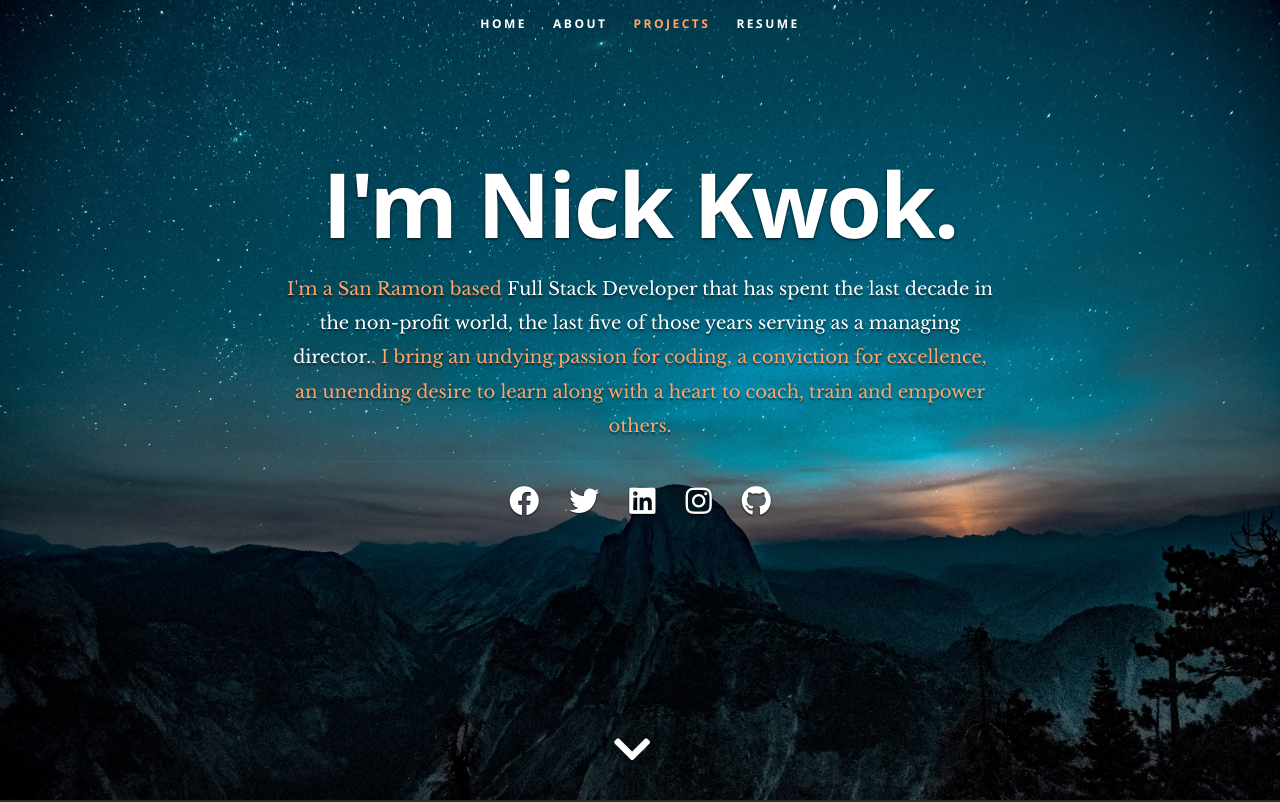
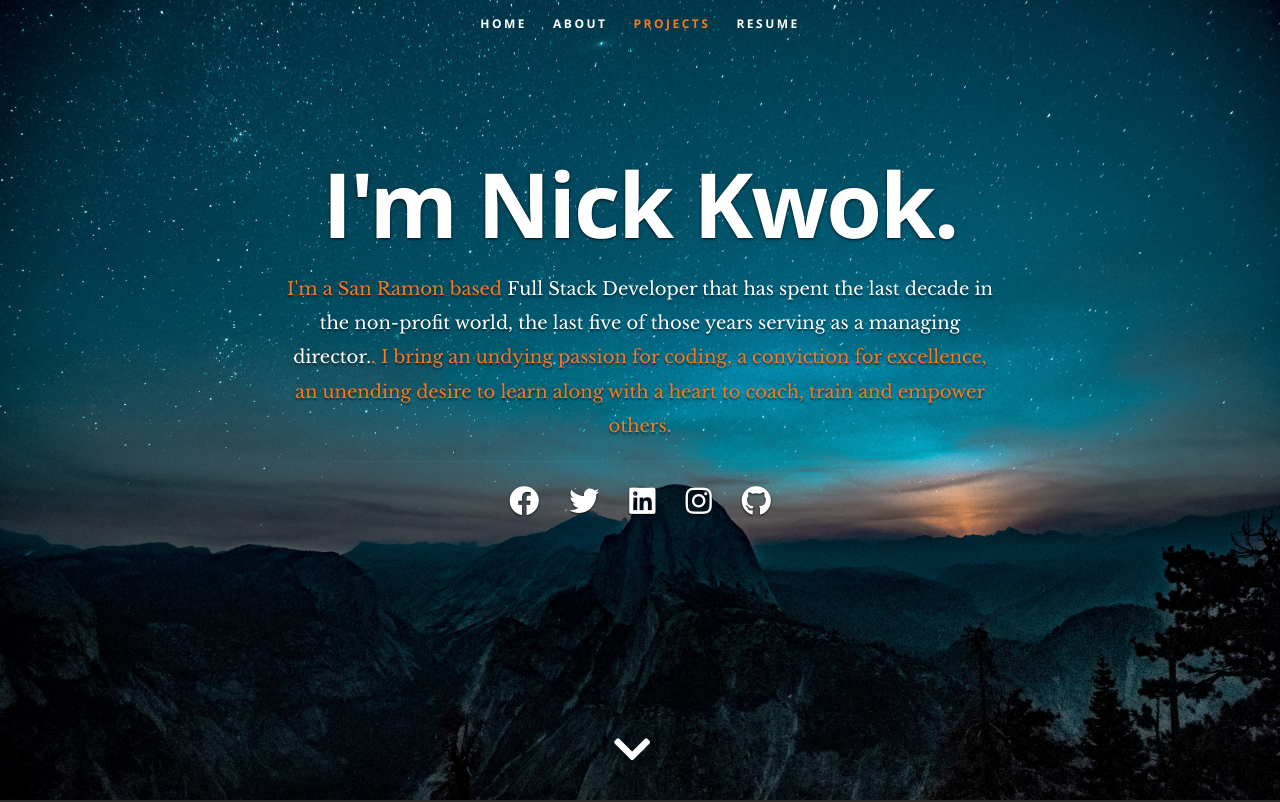
Before and after one commit to nwkwok/cv, a React (Create React App) app: page / in a window 1280 px wide. Shown: the top 802 px of the page. Built offline with nearby package versions, Linux system fonts and the light colour scheme.

Commit message:
adjust header colors

```diff
--- a/public/css/layout.css
+++ b/public/css/layout.css
@@ -67,7 +67,7 @@ header .banner-text h1 {
 }
 header .banner-text h3 {
    font: 18px/1.9em 'librebaskerville-regular', serif;
-   color: #ffa56a;
+   color: #fa7720;
    margin: 0 auto;
    width: 70%;
    text-shadow: 0px 2px 2px rgba(0, 0, 0, .5);
@@ -182,7 +182,7 @@ ul#nav li a {
 }
 
 ul#nav li a:active { background-color: transparent !important; }
-ul#nav li.current a { color: #ffa56a; }
+ul#nav li.current a { color: #fa7720; }
 
 
 /* ------------------------------------------------------------------ */
--- a/src/Components/Resume.js
+++ b/src/Components/Resume.js
@@ -64,11 +64,11 @@ class Resume extends Component {
                 <li><FontAwesome fa="fab fa-react fa-8x" skillname="React + Redux"/></li>
                 <li><FontAwesome fa="fab fa-github fa-8x" skillname="Git + GitHub"/></li>
                 <li><FontAwesome fa="fab fa-css3-alt fa-8x" skillname="CSS3"/></li>
-                <li><FontAwesome fa="fab fa-wordpress-simple fa-6x" skillname="WordPress"/></li>
-                <li><FontAwesome fa="fab fa-sass fa-6x" skillname="SASS/SCSS"/></li>
+                <li><FontAwesome fa="fab fa-wordpress-simple fa-8x" skillname="WordPress"/></li>
+                <li><FontAwesome fa="fab fa-sass fa-7x" skillname="SASS/SCSS"/></li>
                 <li><FontAwesome fa="fab fa-js fa-8x" skillname="JS + jQuery"/></li>
                 <li><FontAwesome fa="fab fa-node-js fa-8x" skillname="Node"/></li>
-                <li><FontAwesome fa="fab fa-php fa-6x" skillname="PHP"/></li>
+                <li><FontAwesome fa="fab fa-php fa-7x" skillname="PHP"/></li>
                 <li><FontAwesome fa="fas fa-database fa-7x" skillname="MongoDB"/></li>
                 <li><FontAwesome fa="fas fa-table fa-7x" skillname="PostgreSQL"/></li>
                 <li><FontAwesome fa="fas fa-fire-alt fa-8x" skillname="Firebase"/></li>
```
